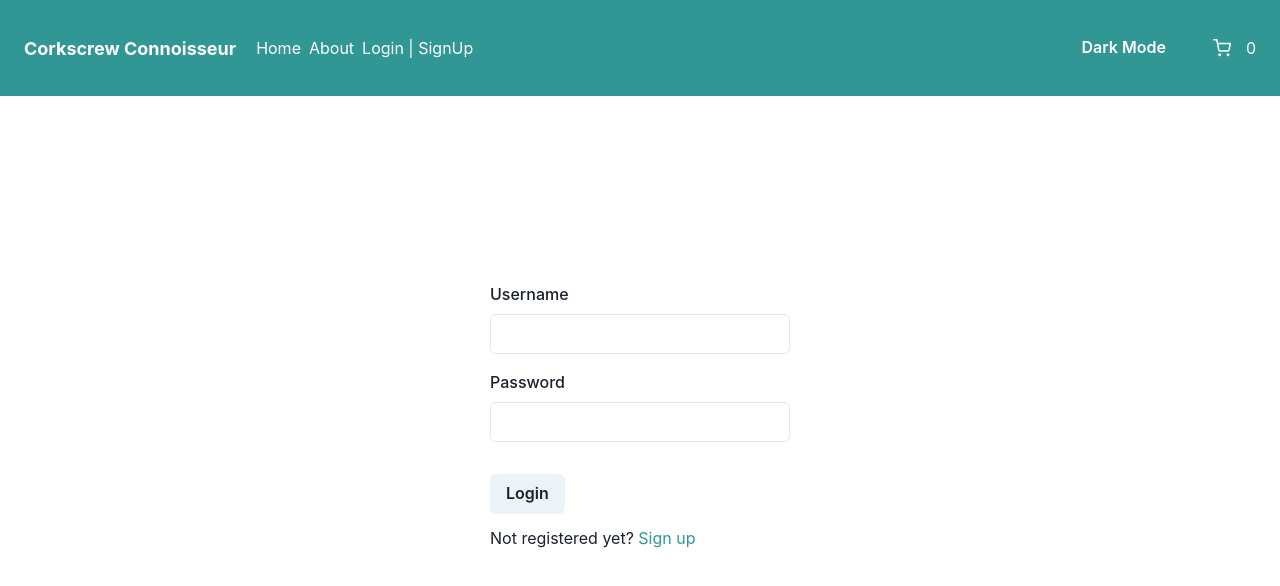
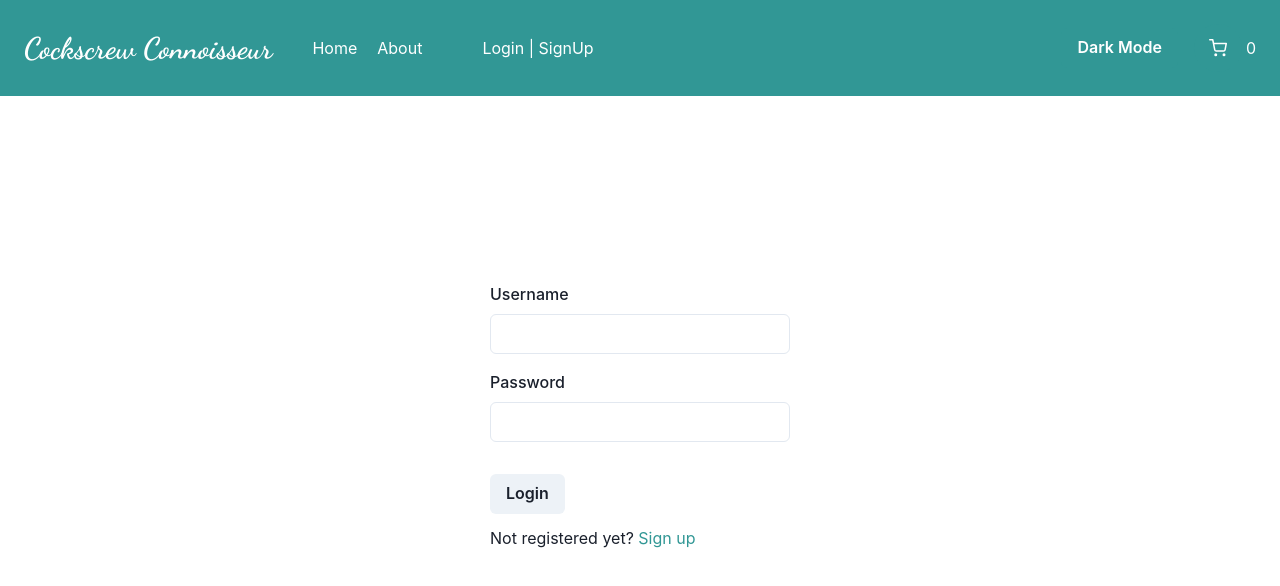
Before and after one commit to clare-oparo/phase2, a React (Vite) app in the folder corkscrew-connoisseur/: page /login in a window 1280 px wide. Shown: the top 586 px of the page. Built offline with nearby package versions, Linux system fonts and the light colour scheme; data requests are answered from the project's data file.

Commit message:
Login Functionality

```diff
--- a/corkscrew-connoisseur/db.json
+++ b/corkscrew-connoisseur/db.json
@@ -1,4 +1,5 @@
 {
+  "active-user": [],
   "users": [
     {
       "username": "dan",
--- a/corkscrew-connoisseur/index.html
+++ b/corkscrew-connoisseur/index.html
@@ -2,8 +2,12 @@
 <html lang="en">
   <head>
     <meta charset="UTF-8" />
-    <link rel="icon" type="image/svg+xml" href="/vite.svg" />
+    <link rel="icon" type="image/svg+xml" href="Public/Wine.jpeg" />
     <meta name="viewport" content="width=device-width, initial-scale=1.0" />
+    <link rel="preconnect" href="https://fonts.googleapis.com">
+    <link rel="preconnect" href="https://fonts.gstatic.com" crossorigin>
+    <link href="https://fonts.googleapis.com/css2?family=Dancing+Script:wght@400;500;600;700&display=swap" rel="stylesheet">
+    <link rel="preconnect" href="https://fonts.googleapis.com">
     <title>Corkscrew Connoisseur</title>
   </head>
   <body>
--- a/corkscrew-connoisseur/src/components/Header.jsx
+++ b/corkscrew-connoisseur/src/components/Header.jsx
@@ -1,18 +1,54 @@
-import React from 'react';
-import { Box, Flex, Text, Button, useColorMode, Link, IconButton, Stack } from '@chakra-ui/react';
-import { FiShoppingCart } from 'react-icons/fi';
+// Header.jsx
+import React, { useState, useEffect } from 'react';
+import { Box, Flex, Text, Button, useColorMode, Link, IconButton, Stack, Heading, Image } from '@chakra-ui/react';
+import { FiShoppingCart} from 'react-icons/fi';;
 import { HamburgerIcon } from '@chakra-ui/icons';
 
 const Header = () => {
+  const [activeUser, setActiveUser] = useState(null);
   const { colorMode, toggleColorMode } = useColorMode();
+
+  useEffect(() => {
+    const fetchActiveUser = async () => {
+      try {
+        const response = await fetch('http://localhost:3000/active-user');
+        const userData = await response.json();
+        setActiveUser(userData[0].username);
+      } catch (error) {
+        console.error('Error fetching active user:', error);
+      }
+    };
+
+    fetchActiveUser();
+  }, []);
+
+  const handleLogout = async () => {
+    try {
+      // Send DELETE request to sign out
+      await fetch('http://localhost:3000/active-user/1', {
+        method: 'DELETE',
+      });
+
+      // Update active user state
+      setActiveUser(null);
+    } catch (error) {
+      console.error('Logout error:', error);
+    }
+  };
 
   return (
     <Flex as="nav" align="center" justify="space-between" wrap="wrap" padding="1.5rem" bg="teal.500" color="white">
-      <Flex align="center" mr={5}>
-        <Text fontSize="lg" fontWeight="bold">
-          Corkscrew Connoisseur
-        </Text>
-      </Flex>
+      <Flex alignItems='center'>
+          <Heading
+            as="h1"
+            fontSize={{ base: "xl", md: "3xl" }} // Adjust font size based on screen size
+            fontWeight="bold"
+            fontFamily='Dancing Script'
+          >
+            Cockscrew Connoisseur
+        </Heading>
+
+        </Flex>
 
       <Box display={{ base: 'block', md: 'none' }} onClick={() => {}}>
         <IconButton
@@ -28,11 +64,20 @@ const Header = () => {
         width={{ base: 'full', md: 'auto' }}
         alignItems="center"
         flexGrow={1}
+        ml={10}
         mt={{ base: 4, md: 0 }}
+        spacing={5}
       >
         <Link href="/">Home</Link>
-        <Link href="#">About</Link>
-        <Link href="/login">Login | SignUp</Link>
+        <Link pr={10} href="#">About</Link>
+        {activeUser ? (
+          <>
+            <Text>{activeUser}</Text>
+            <Link onClick={handleLogout}>Sign out</Link>
+          </>
+        ) : (
+          <Link href="/login">Login | SignUp</Link>
+        )}
       </Stack>
 
       <Box display="flex" alignItems="center">
@@ -48,11 +93,8 @@ const Header = () => {
           aria-label="Shopping Cart"
           colorScheme="teal"
         />
-        <Text>
-          0 {/* To be updated Dynamically */}
-        </Text>
+          <Text ml={1}>0</Text>
         </Flex>
-
       </Box>
     </Flex>
   );
--- a/corkscrew-connoisseur/src/components/Login.jsx
+++ b/corkscrew-connoisseur/src/components/Login.jsx
@@ -22,11 +22,20 @@ const handleSubmit = async (values, actions) => {
       }
 
       // If username and password are correct, perform appropriate actions
+      await fetch('http://localhost:3000/active-user', {
+        method: 'POST',
+        headers: {
+          'Content-Type': 'application/json',
+        },
+        body: JSON.stringify({ username: values.username }),
+      });
+
       console.log("Login successful");
-      // Redirect user or update UI to indicate successful login
 
       // Reset form
       actions.resetForm();
+
+      window.location.href = "/";
     } catch (error) {
       console.error("Login error:", error);
       // Display error message to the user
@@ -35,6 +44,7 @@ const handleSubmit = async (values, actions) => {
       // Reset submitting state
       actions.setSubmitting(false);
     }
+
   };
 
 
```
Also changed, not shown: corkscrew-connoisseur/Public/Wine.jpeg (added).
